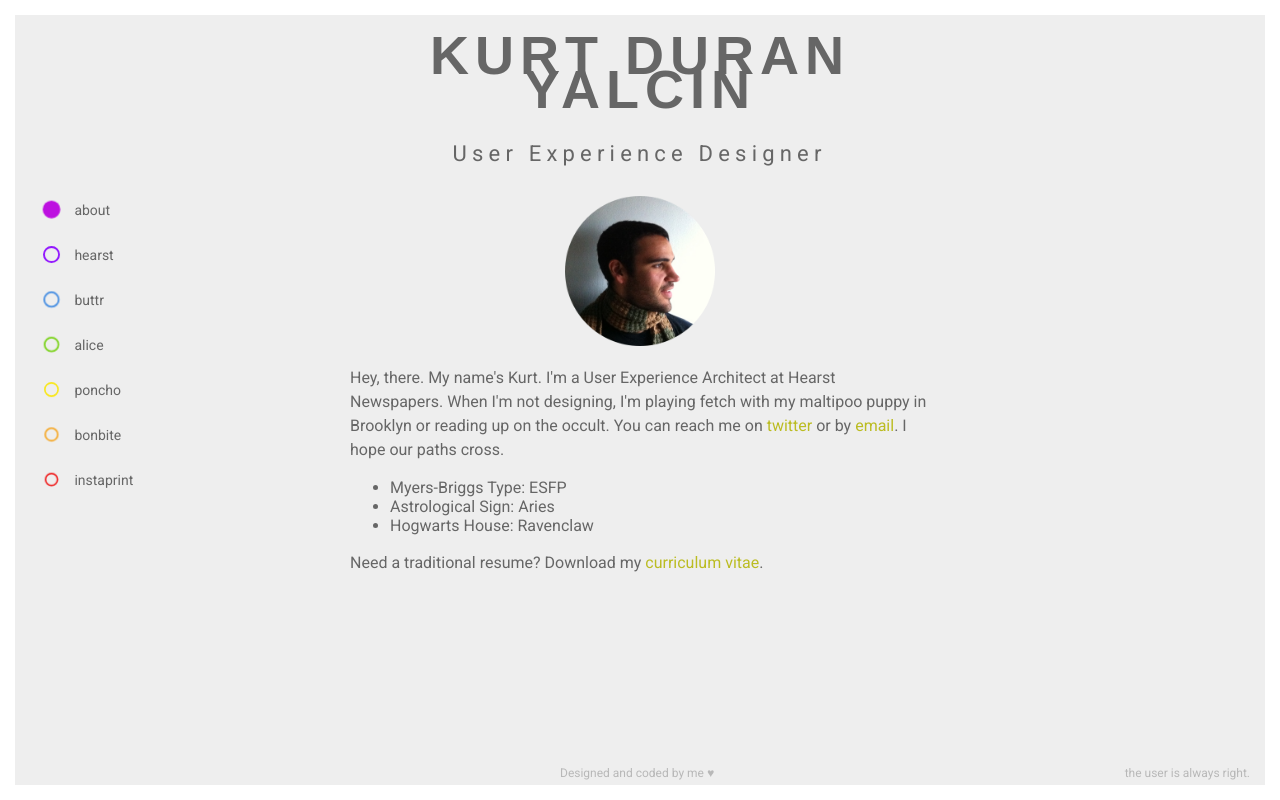
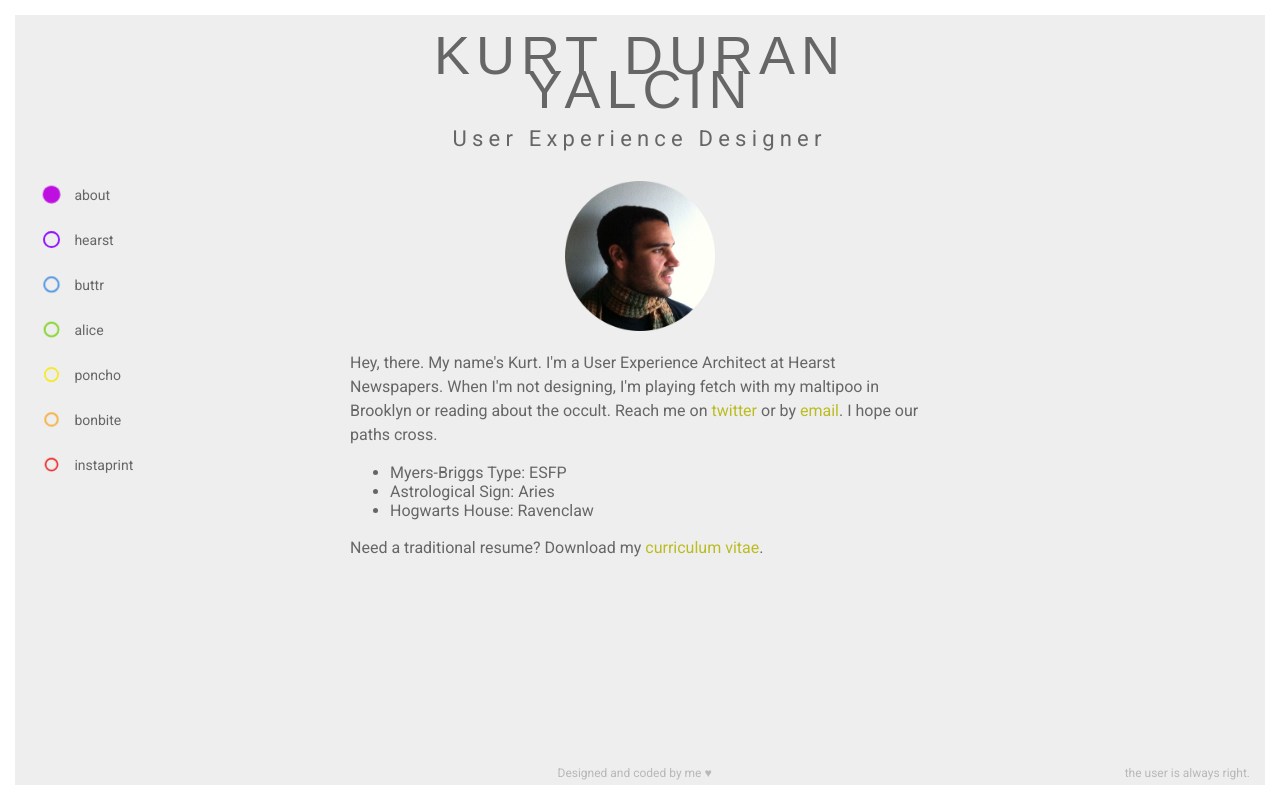
Before and after one commit to kurtsy/portfolio, a Python web app: template templates/index.html in a window 1280 px wide. Run offline with Jinja, Linux system fonts and the light colour scheme; the template is opened without the code that fills it, so the values that code supplies are empty.

Commit message:
polished copy

```diff
--- a/static/css/main.css
+++ b/static/css/main.css
@@ -3,16 +3,13 @@
 header {
   font-family: "Futura-CondensedExtraBold", Futura, Arial, sans-serif;
   font-size: 54px;
-  font-style: normal;
-  font-variant: normal;
   letter-spacing: 6px;
   font-stretch: condensed;
-  font-weight: bold;
   line-height: 34px;
   color: #666666;
   text-align: center;
   padding-top: 30px;
-  padding-bottom: 15px;
+  padding-bottom: 10px;
   width: 585px;
   margin: auto;
 }
@@ -26,7 +23,7 @@ footer {
   font-family: 'Roboto', sans-serif;
   font-size: 12px;
   font-weight: normal;
-  width: 160px;
+  width: 165px;
   margin: auto;
   margin-top: 60px;
   margin-bottom: 20px;
@@ -35,10 +32,6 @@ footer {
 }
 
 #homepagefooter {
-  color: #B8B8B8;
-  font-family: 'Roboto', sans-serif;
-  font-size: 12px;
-  font-weight: normal;
   margin: auto;
   display: block;
   position: fixed;
@@ -56,7 +49,7 @@ h1 {
   width: 375px;
   text-align: left;
   margin: auto;
-  padding-top: 20px;
+  padding-top: 10px;
   padding-bottom: 30px;
 }
 
--- a/templates/index.html
+++ b/templates/index.html
@@ -66,7 +66,7 @@
         </nav>
         <div class="content fade-in three">
         <img id="profile" src="static/img/profile.png" alt="profile picture">
-        <p>Hey, there. My name's Kurt. I'm a User Experience Architect at Hearst Newspapers. When I'm not designing, I'm playing fetch with my maltipoo puppy in Brooklyn or reading up on the occult. You can reach me on <a href="https://twitter.com/kurtduranyalcin" target="_blank">twitter</a> or by <a href="mailto:kyalcin@gmail.com?subject=Hi!">email</a>. I hope our paths cross.</p>
+        <p>Hey, there. My name's Kurt. I'm a User Experience Architect at Hearst Newspapers. When I'm not designing, I'm playing fetch with my maltipoo in Brooklyn or reading about the occult. Reach me on <a href="https://twitter.com/kurtduranyalcin" target="_blank">twitter</a> or by <a href="mailto:kyalcin@gmail.com?subject=Hi!">email</a>. I hope our paths cross.</p>
         <ul>
         <li>Myers-Briggs Type: ESFP</li>
         <li>Astrological Sign: Aries</li>
--- a/templates/index2.html
+++ b/templates/index2.html
@@ -59,16 +59,16 @@
 			<h3>HEARST NEWSPAPERS</h3>
 			<p>As the UX Architect at Hearst Newspapers, I am responsible for translating reader needs, business objectives, and technology capabilities into the navigation, organization, and interaction design specifications for the reading experiences on all the local Hearst newspaper properties. Below is an example of my design process with the <a href="https://itunes.apple.com/us/app/san-francisco-chronicle/id423260205?mt=8" target="_blank">San Francisco Chronicle app</a> as the model.</p>
 			<h4>Phase 1: Research</h4>
-			<p>Instead of waiting for inspiration to strike, I prefer to dive into data to prioritize the most crucial features and identify opportunities for improvement. Through a comprehensive survey of iPad readers in four premium markets, I aggregated the overall sentiment of users and determined the "low-hanging fruit" in making a better experience for readers. A competitive analysis and heuristic evaluation helped turn data into tangible designs.</p>
+			<p>Instead of waiting for inspiration to strike, I prefer to dive into data to prioritize the most crucial features and identify opportunities for improvement. Through a comprehensive survey of iPad readers in four markets, I aggregated the overall sentiment of users and determined the "low-hanging fruit" in making a better experience for readers. A competitive analysis and heuristic evaluation helped turn data into tangible designs.</p>
 			<img src="static/img/hearst1.jpg" alt="hearst heuristic">
 			<h4>Phase 2: Organize</h4>
-			<p>I acted as the bridge between readers and stakeholders, finding middle ground between both parties. In order to strike a balance between user and business needs, I ensured that streamlining the producer workflow would allow readers to receive all the print content they were expecting. I also developed a layered update mechanism to curb the overwhelming influx of breaking news that the paper-prone, static iPad audience disliked.</p>
+			<p>I acted as the bridge between readers and stakeholders, finding middle ground between both parties. In order to strike a balance between user and business needs, I ensured that streamlining the producer workflow would allow readers to receive all the print content they were expecting. I also developed a layered update mechanism to curb the overwhelming influx of breaking news that the paper-prone iPad audience disliked.</p>
 			<img src="static/img/hearst2.jpg" alt="hearst userflow">
 			<h4>Phase 3: Design</h4>
 			<p>After brainstorming with the design team, I consolidated the various ideas and solutions for navigation and flow into two main prototypes.</p>
 			<img src="static/img/hearst3.jpg" alt="hearst prototypes">
 			<h4>Phase 4: Test</h4>
-			<p>I planned, recruited, wrote, and moderated usability tests in three cities to validate our design decisions and weed out any unnecessary elements. As is generally the case with usability tests, we were surprised to learn that even though a majority of the iPad readers viewed the app as a replacement for print, they were unenthusiastic of having a "Print" section in the app.</p>
+			<p>I planned, recruited, wrote, and moderated usability tests in three cities to validate our design decisions and weed out any unnecessary elements. We were surprised to learn that even though a majority of the iPad readers viewed the app as a replacement for print, they were unenthusiastic of having a "Print" section in the app.</p>
 			<img src="static/img/hearstnewspapers2.jpg" alt="hearst testing">
 			<h4>Phase 5: Implement</h4>
 			<p>The new app was released in the fall of 2015. Since the launch, the team as been actively iterating to address user feedback.</p>
--- a/templates/index3.html
+++ b/templates/index3.html
@@ -74,13 +74,13 @@
 			<p>There’s no better way to kick-off a design project than with a user survey. A majority of respondents mentioned a need to set intervals on a timer and have warnings before the timer goes off. In one-on-one interviews, the survey findings were validated and more subtle emotions about cooking came up. One user described the moment a timer goes off perfectly: “I usually just panic.”</p>
 			<img src="static/img/buttr4.jpg" alt="the buttr app survey">
 			<h4>Phase 2: Organize</h4>
-			<p>A majority of the organization phase came down to prioritization. It would be impossible to address all the issues in one fell swoop. By identifying and focusing on the main problem (setting a warning before the timer goes off), we were able to avoid scope creep and actually ship a product.</p>
+			<p>A majority of the organization phase came down to prioritization. It would be impossible to address all the issues in one fell swoop. By identifying and focusing on the main problem (setting a warning before the timer goes off), we were able to avoid scope creep and ship a MVP.</p>
 			<img src="static/img/buttr2.jpg" alt="the buttr app">
 			<h4>Phase 3: Design</h4>
-			<p>Design started off with low-fidelity sketches and brainstorms. I developed multiple ways of setting a timer: keypad entry, timeline slider, circular dials. As the sketches developed into more concrete ideas, the layout out of the app become clear and the design took shape. I also had a blast coming up with the style guide and animations for Butter.</p>
+			<p>Design started off with low-fidelity sketches and brainstorms. I developed multiple ways of setting a timer: keypad entry, timeline slider, circular dials. As the sketches developed into more concrete ideas, the layout of the app become clear and the design took shape. I also had a blast coming up with the style guide and animations for Butter, the cartoon dog.</p>
 			<img src="static/img/buttr3.jpg" alt="the buttr designs">
 			<h4>Phase 4: Test</h4>
-			<p>Once the designs were coded, we sent beta tests to users and asked them to fill out surveys to identify where we could make improvements to the design. The best finding in our first round was that a user had no idea what the app was supposed to do. To solve this problem, we added tutorial speech bubbles for first time users that would give more context to how the app functioned. </p>
+			<p>Once the designs were coded, we sent beta tests to users and asked them to fill out surveys to identify where we could make improvements to the design. The best finding in our first round was that a user had no idea what the app was supposed to do. To solve this problem, we added tutorial speech bubbles for first time users that would give more context to how the app functioned.</p>
 			<h4>Phase 5: Implement</h4>
 			<p>Download the app in the <a href="https://itunes.apple.com/us/app/id1033885935">iTunes app store</a> and give it a whirl.</p>
 		</div>
--- a/templates/index4.html
+++ b/templates/index4.html
@@ -58,13 +58,13 @@
 		<img src="static/img/alice.jpg">
 			<h3>THE ALICE APP</h3>
 			<h4>Phase 1: Research</h4>
-			<p>For this particular project, I spent a majority of the research phase learning about the complex ticket management system that Alice had in place. By diving into the intricacies of the current software, I was able to suss out the fundamental use case and understand the dangerous pitfalls that faced the hotel staff.</p>
+			<p>I spent a majority of the research phase learning about the complex ticket management system that Alice had in place. By diving into the intricacies of the current software, I was able to suss out the fundamental use case and understand the dangerous pitfalls that faced the hotel staff.</p>
 			<h4>Phase 2: Organize</h4>
-			<p>AI sketched and sketched some more. Sketching allowed me to organize the information in new ways. I wanted to make sure the user wasn't given more than two options at any given moment when presented with a ticket. I decluttered and silenced the noise. In the end, the heavy amount of sketching helped simplify the interface and influenced the final design of the app.</p>
+			<p>I sketched and sketched some more. Sketching allowed me to organize the information in new ways. I wanted to make sure the user wasn't given more than two options at any given moment when presented with a ticket. I decluttered and silenced the noise. In the end, the heavy amount of sketching helped simplify the interface and influenced the final design of the app.</p>
 			<h4>Phase 3: Design</h4>
 			<p>I took my sketches with me to the computer, sat down, and began developing digital wireframes. We went through four iterations total.</p>
 			<h4>Phase 4: Test</h4>
-			<p>User testing with employees as well as Hotel Managers allowed us to gather valuable feedback about the type of information that needed to be presented on the ticket screen. The manager at the Gansevoort Hotel had great feedback on what ticket information was unnecessary for the mobile app.</p>
+			<p>User testing with employees as well as hotel managers allowed us to gather valuable feedback about the type of information that needed to be presented on the ticket screen. The manager at the Gansevoort Hotel had great feedback on what ticket information was unnecessary for the mobile app.</p>
 			<h4>Phase 5: Implement</h4>
 			<p>After four rounds of iteration, I handed the annotated wireframes off to the visual designer. The Alice employee app is now underway!</p>
 		</div>
--- a/templates/index5.html
+++ b/templates/index5.html
@@ -58,7 +58,7 @@
 		<img src="static/img/poncho.jpg" alt="poncho">
 			<h3>PONCHO NYC</h3>
 			<h4>Phase 1: Research</h4>
-			<p>I scraped affinity information from Poncho users using Rapportive, Facebook, and LinkedIn. By culling the interests of current Poncho users, I was able to identify a typical Poncho user.</p>
+			<p>I culled affinity information from Poncho users using Rapportive, Facebook, and LinkedIn. By culling the interests of current Poncho users, I was able to identify a typical Poncho user.</p>
 			<h4>Phase 2: Organize</h4>
 			<p>I distilled all the learnings from my research phase to create two Poncho personas: Mindy and Robert. Both personas were used to articulate the importance of a transparent and clear referral program.</p>
 			<img src="static/img/poncho2.jpg" alt="poncho user flow">
@@ -68,7 +68,7 @@
 			<h4>Phase 4: Test</h4>
 			<p>For this project, testing was set for a later date. However, I did gather valuable user feedback from talking with Poncho users about their frustrations with the original referral program and whether or not the new proposed solution would make them happy. Most were eager for the new referral program (and excited to get their yellow umbrella prize in the mail).</p>
 			<h4>Phase 5: Implement</h4>
-			<p>After sketching out an ideal user flow, or the "Golden Path" of a Poncho user, I handed the user flow document over to the engineers. As a marketing team, we decided on the new swag we should offer (like Poncho sunglasses) and developed a more robust tiered referral program. Now, Poncho is ready for new cities and already starting expansion in Chicago!</p>
+			<p>After sketching out an ideal user flow, or the "Golden Path" of a Poncho user, I handed the user flow document over to the engineers. As a marketing team, we decided on the new swag we should offer (like Poncho sunglasses) and developed a more robust tiered referral program. Now, Poncho is ready for new cities and already starting its expansion in Chicago!</p>
 		</div>
 		<h6 id="quote">the user is always right.</h6>
 	</body>
```
